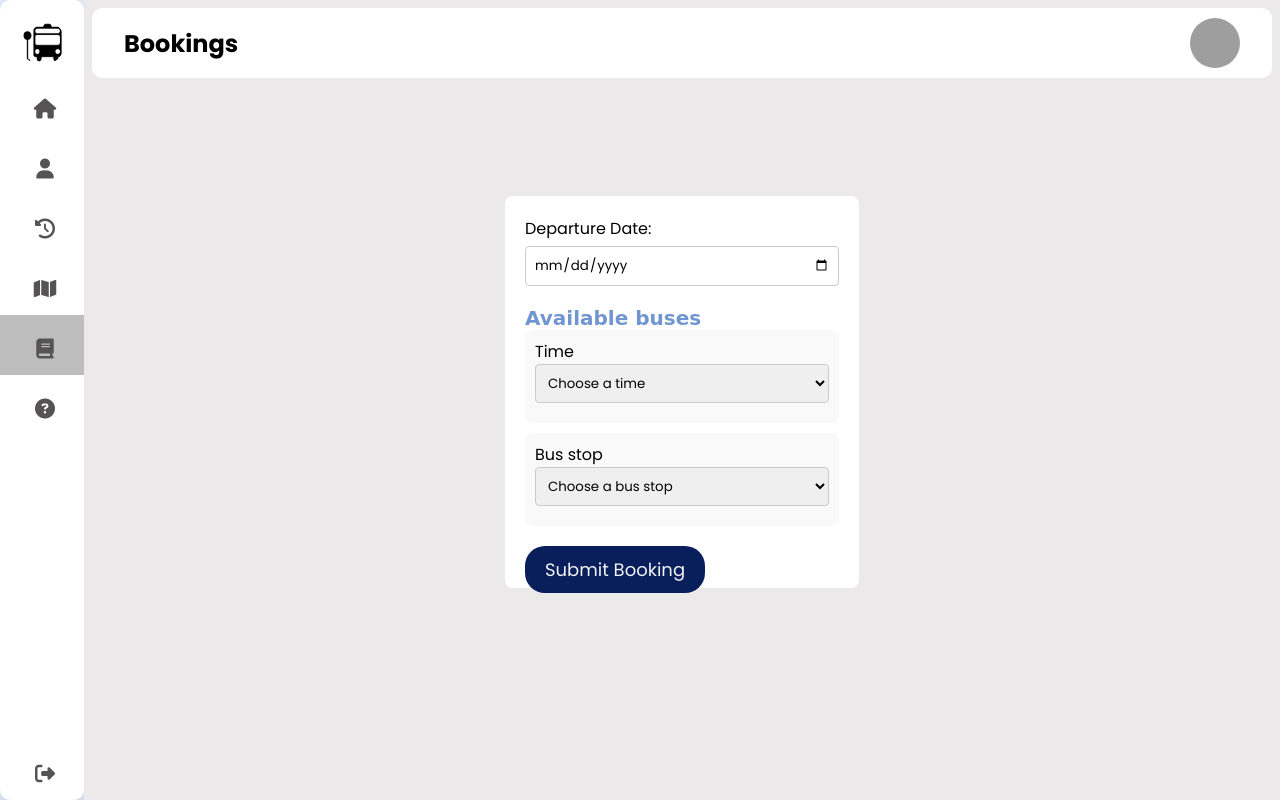
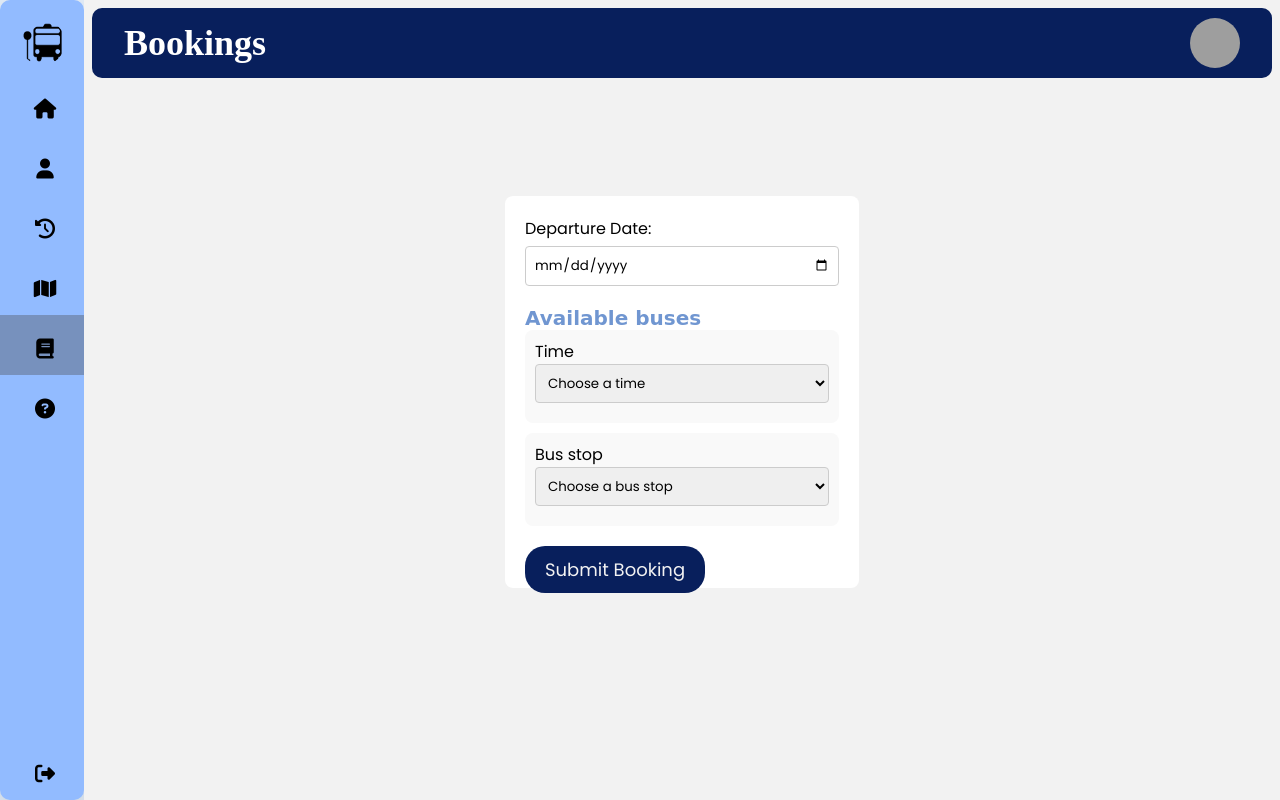
Before and after one commit to akwelemc/WebTechies, a PHP site: page /view/bookingpage.php in a window 1280 px wide. Run offline with PHP 8.4, Linux system fonts and the light colour scheme; the visitor is signed in with stand-in values (Sample User, id 1); data comes from the database, SQL or seed files in the repository; some libraries are stand-ins or nearby versions; grey boxes are pictures that could not be loaded.

Commit message:
trial 3 booking page style

```diff
--- a/css/style.css
+++ b/css/style.css
@@ -55,7 +55,7 @@ nav{
   bottom: 0;
   height: 100vh;
   left: 0;
-  background: #fff;
+  background: #92bbff;
   width: 90px;
   overflow: hidden;
   box-shadow: 0 20px 35px rgba(0, 0, 0, 0.1);
@@ -85,7 +85,7 @@ nav{
 
 a{
   position: relative;
-  color: rgb(85, 83, 83);
+  color: black;
   font-size: 14px;
   display: table;
   width: 280px;
@@ -105,6 +105,7 @@ nav .fas{
   position: relative;
   top: 12px;
   margin-left: 10px;
+  color: black;
 }
 
 a:hover{
@@ -119,7 +120,7 @@ a:hover{
 
 .main{
   position: relative;
-  background: #ebe9e9;
+  background-color: #f2f2f2;
   width: 100%;
   padding: 0.5rem;
 }
@@ -136,10 +137,17 @@ a:hover{
   justify-content: space-between;
   align-items: center;
   flex-wrap: wrap;
-  background: #fff;
+  background: #081f5c;
   padding:10px 2rem;
   margin-bottom: 1rem;
   border-radius: 10px;
+
+}
+
+h2{
+  font-size: 36px;
+  color: white;
+  font-family: 'Bookman Old Style';
 
 }
 .search-box{
```
